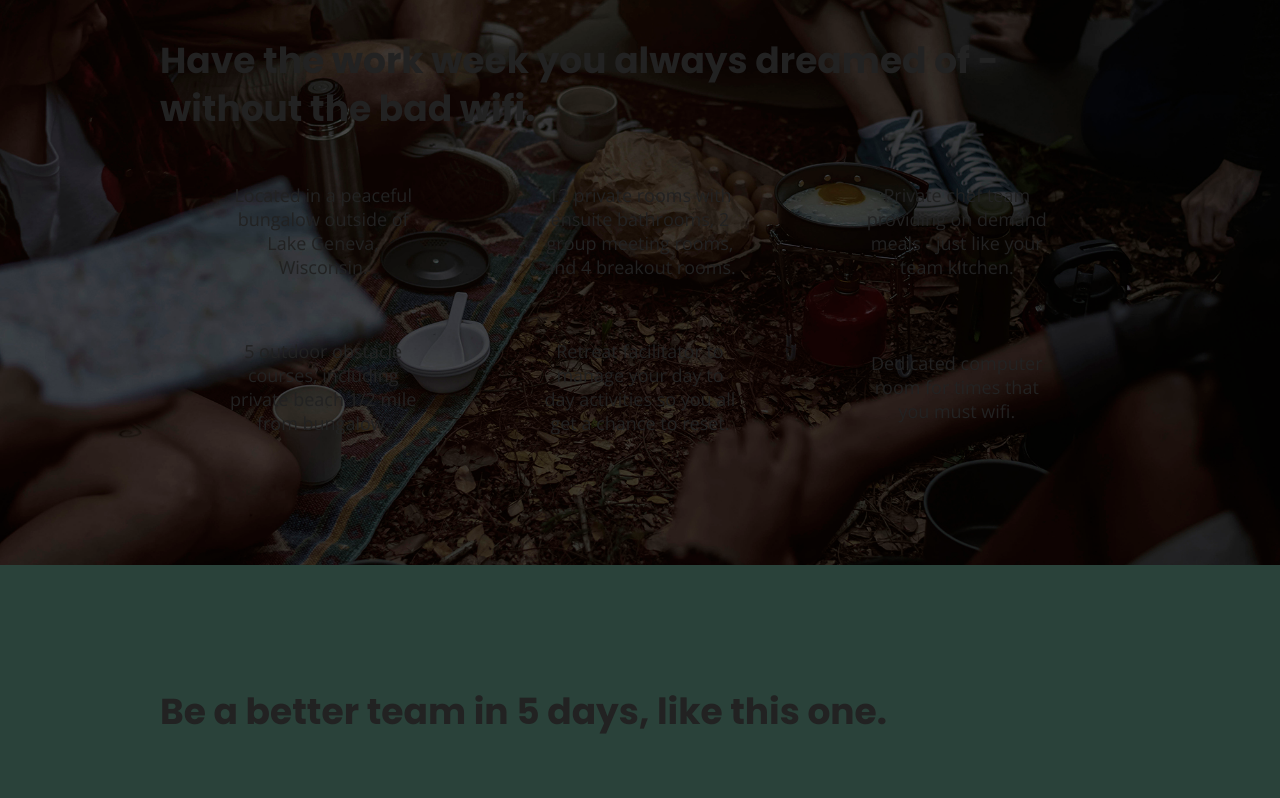
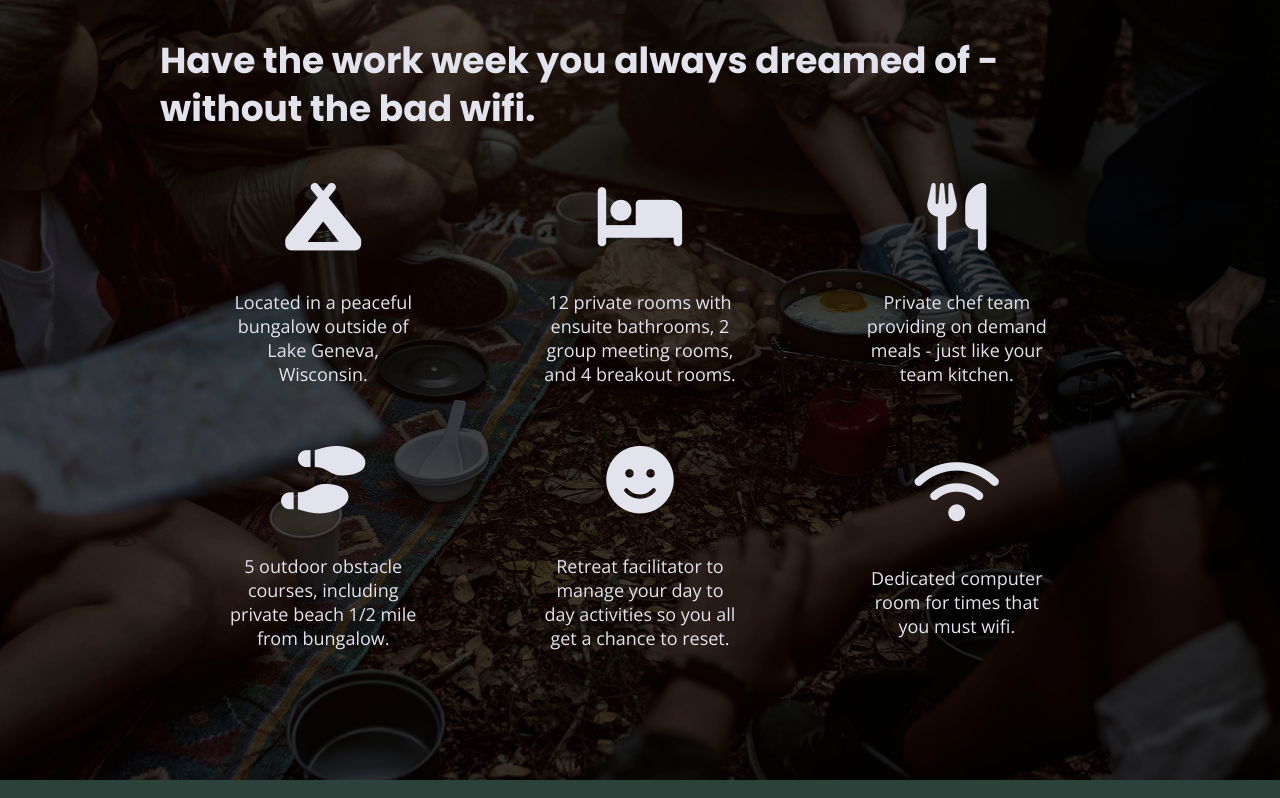
Before and after one commit to davidjuarez723/Unplugged-Retreat-Project, a website built with Parcel: page index.html in a window 1280 px wide. Shown: the part 995-1793 px from the top of the page. Built offline with nearby package versions, Linux system fonts and the light colour scheme.

Commit message:
Added icons to features section in homepage

```diff
--- a/css/main.css
+++ b/css/main.css
@@ -95,6 +95,7 @@ html {
 body {
   font-size: 1em;
   font-family: 'Open Sans', sans-serif;
+  color: #e2e3ed;
   text-align: left;
 }
 
@@ -310,6 +311,11 @@ input[type=button] {
   justify-content: center;
   align-items: center;
   flex-flow: row wrap;
+}
+
+.features i {
+  font-size: 3.75em;
+  margin-bottom: 40px;
 }
 
 .features p {
--- a/index.html
+++ b/index.html
@@ -20,6 +20,8 @@
   <link rel="stylesheet" href="css/main.css">
   <!-- Google Fonts -->
   <link href="https://fonts.googleapis.com/css?family=Open+Sans:400,700|Poppins:500,700" rel="stylesheet">
+  <!-- FontAwesome -->
+  <script src="https://kit.fontawesome.com/2e76bad16c.js" crossorigin="anonymous"></script>
 
   <meta name="theme-color" content="#fafafa">
 </head>
@@ -70,27 +72,39 @@
         <h2>Have the work week you always dreamed of - without the bad wifi.</h2>
         <div class="features-items">
           <article>
-            <p class="fontawesome-icon"></p>
+            <p class="fontawesome-icon">
+              <i class="fas fa-campground"></i>
+            </p>
             <p class="features-item-description">Located in a peaceful bungalow outside of Lake Geneva, Wisconsin.</p>
           </article>
           <article>
-            <p class="fontawesome-icon"></p>
+            <p class="fontawesome-icon">
+              <i class="fas fa-bed"></i>
+            </p>
             <p class="features-item-description">12 private rooms with ensuite bathrooms, 2 group meeting rooms, and 4 breakout rooms.</p>
           </article>
           <article>
-            <p class="fontawesome-icon"></p>
+            <p class="fontawesome-icon">
+              <i class="fas fa-utensils"></i>
+            </p>
             <p class="features-item-description">Private chef team providing on demand meals - just like your team kitchen.</p>
           </article>
           <article>
-            <p class="fontawesome-icon"></p>
+            <p class="fontawesome-icon">
+              <i class="fas fa-shoe-prints"></i>
+            </p>
             <p class="features-item-description">5 outdoor obstacle courses, including private beach 1/2 mile from bungalow.</p>
           </article>
           <article>
-            <p class="fontawesome-icon"></p>
+            <p class="fontawesome-icon">
+              <i class="fas fa-smile"></i>
+            </p>
             <p class="features-item-description">Retreat facilitator to manage your day to day activities so you all get a chance to reset.</p>
           </article>
           <article>
-            <p class="fontawesome-icon"></p>
+            <p class="fontawesome-icon">
+              <i class="fas fa-wifi"></i>
+            </p>
             <p class="features-item-description">Dedicated computer room for times that you must wifi.</p>
           </article>
         </div>
```
Also changed, not shown: about/index.html (+2 -0 lines), faq/index.html (+2 -0 lines).
